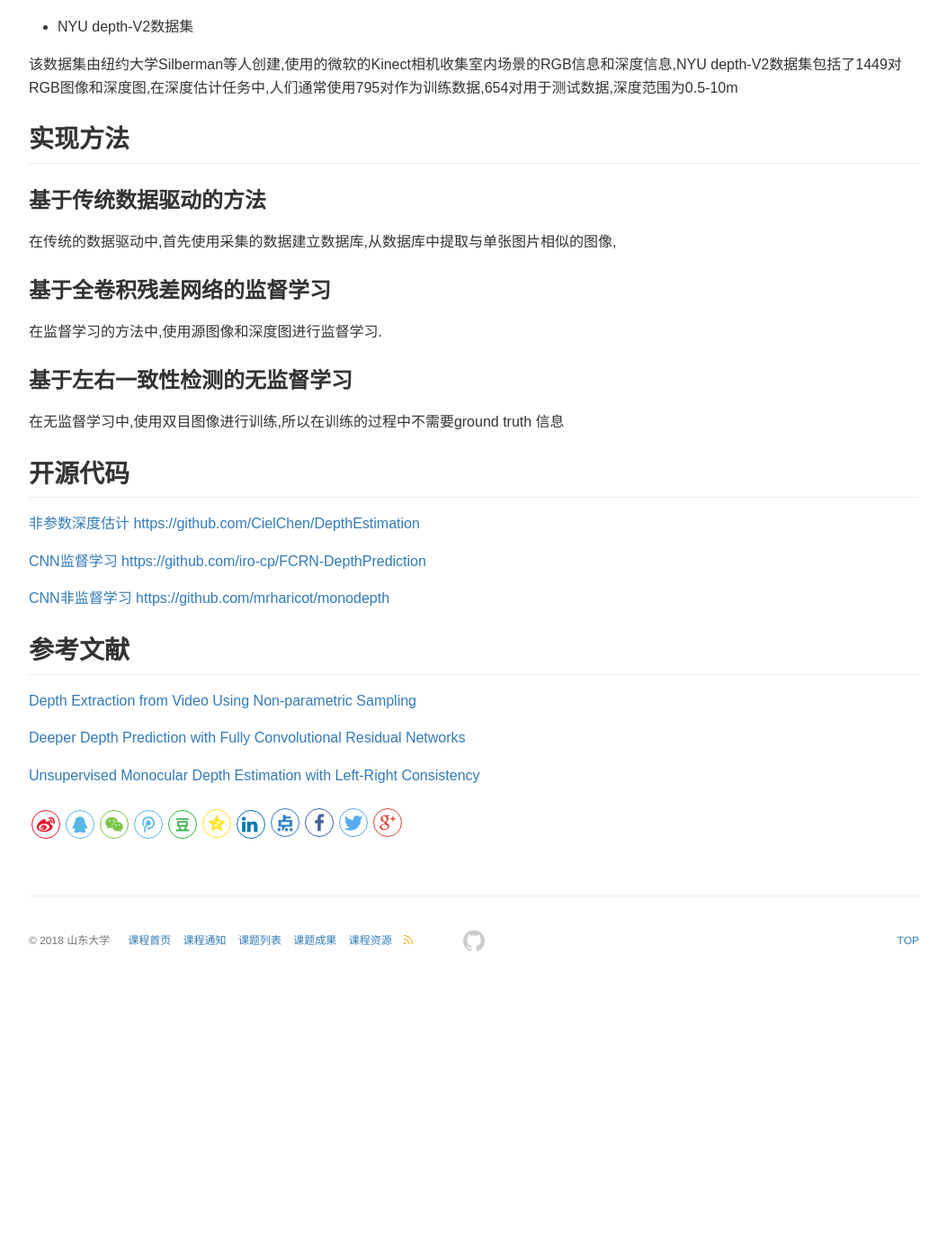
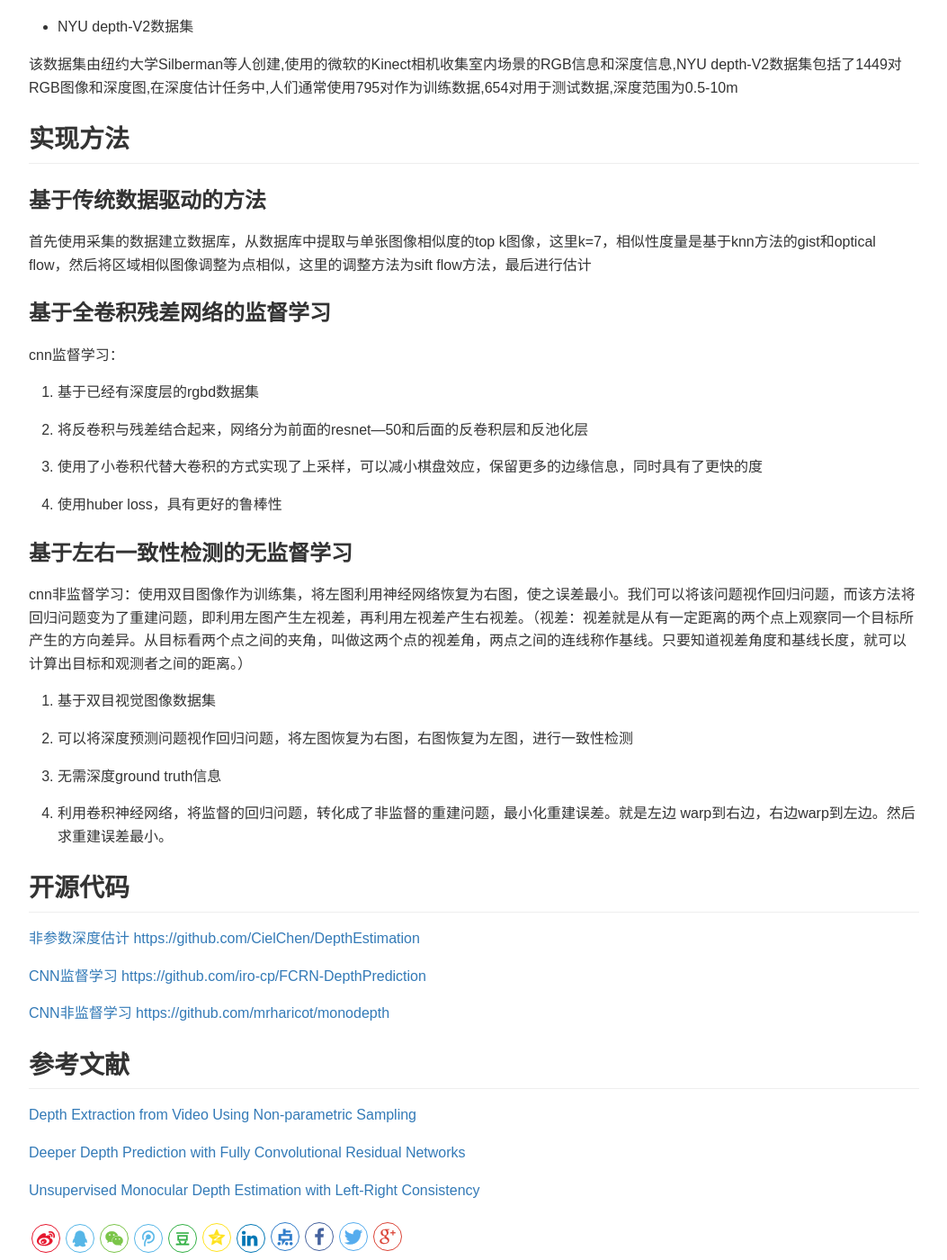
Before and after one commit to sduaicourse/sduaicourse.github.io, a Jekyll site: the page built from _subjects/depth.md, in a window 1280 px wide and 1400 px high, scrolled down 986 px. Shown: the whole window at 90% size, without its empty margins (113-1166 px from the left). Built offline with Jekyll 4.4.1, drawn with Linux system fonts in a browser that asks for light colours; comment, search, counter and statistics services are not loaded; before the commit the page ends 2080 px from its top, so only the background shows below that.

Commit message:
upgrade document

```diff
--- a/_subjects/depth.md
+++ b/_subjects/depth.md
@@ -33,15 +33,32 @@ KITTI数据集是由德国卡尔斯鲁厄理工学院和美国丰田技术研究
 
 ### 基于传统数据驱动的方法
 
-在传统的数据驱动中,首先使用采集的数据建立数据库,从数据库中提取与单张图片相似的图像,
+首先使用采集的数据建立数据库，从数据库中提取与单张图像相似度的top k图像，这里k=7，相似性度量是基于knn方法的gist和optical flow，然后将区域相似图像调整为点相似，这里的调整方法为sift flow方法，最后进行估计
 
 ### 基于全卷积残差网络的监督学习
 
-在监督学习的方法中,使用源图像和深度图进行监督学习.
+cnn监督学习：
+
+1. 基于已经有深度层的rgbd数据集
+
+2. 将反卷积与残差结合起来，网络分为前面的resnet—50和后面的反卷积层和反池化层
+
+3. 使用了小卷积代替大卷积的方式实现了上采样，可以减小棋盘效应，保留更多的边缘信息，同时具有了更快的度
+
+4. 使用huber loss，具有更好的鲁棒性
 
 ### 基于左右一致性检测的无监督学习
 
-在无监督学习中,使用双目图像进行训练,所以在训练的过程中不需要ground truth 信息
+cnn非监督学习：使用双目图像作为训练集，将左图利用神经网络恢复为右图，使之误差最小。我们可以将该问题视作回归问题，而该方法将回归问题变为了重建问题，即利用左图产生左视差，再利用左视差产生右视差。（视差：视差就是从有一定距离的两个点上观察同一个目标所产生的方向差异。从目标看两个点之间的夹角，叫做这两个点的视差角，两点之间的连线称作基线。只要知道视差角度和基线长度，就可以计算出目标和观测者之间的距离。）
+
+1. 基于双目视觉图像数据集
+
+2. 可以将深度预测问题视作回归问题，将左图恢复为右图，右图恢复为左图，进行一致性检测
+
+3. 无需深度ground truth信息
+
+4. 利用卷积神经网络，将监督的回归问题，转化成了非监督的重建问题，最小化重建误差。就是左边
+warp到右边，右边warp到左边。然后求重建误差最小。
 
 ## 开源代码
 
```
